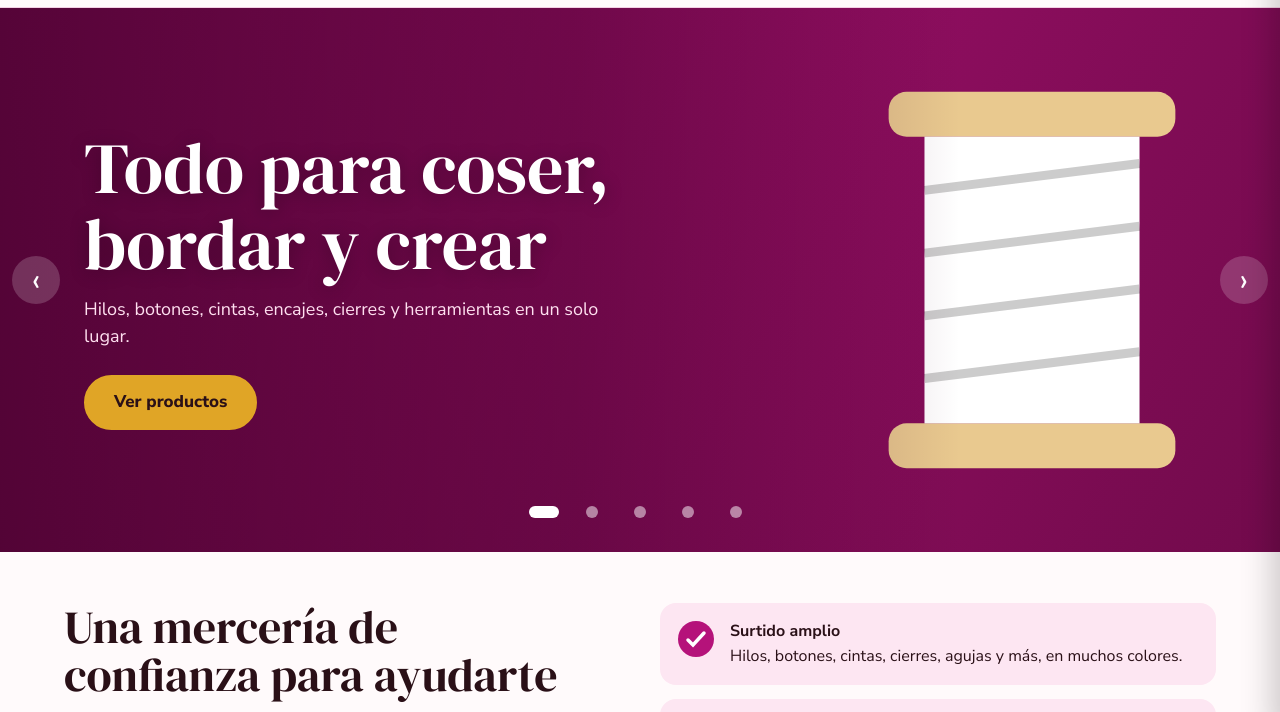
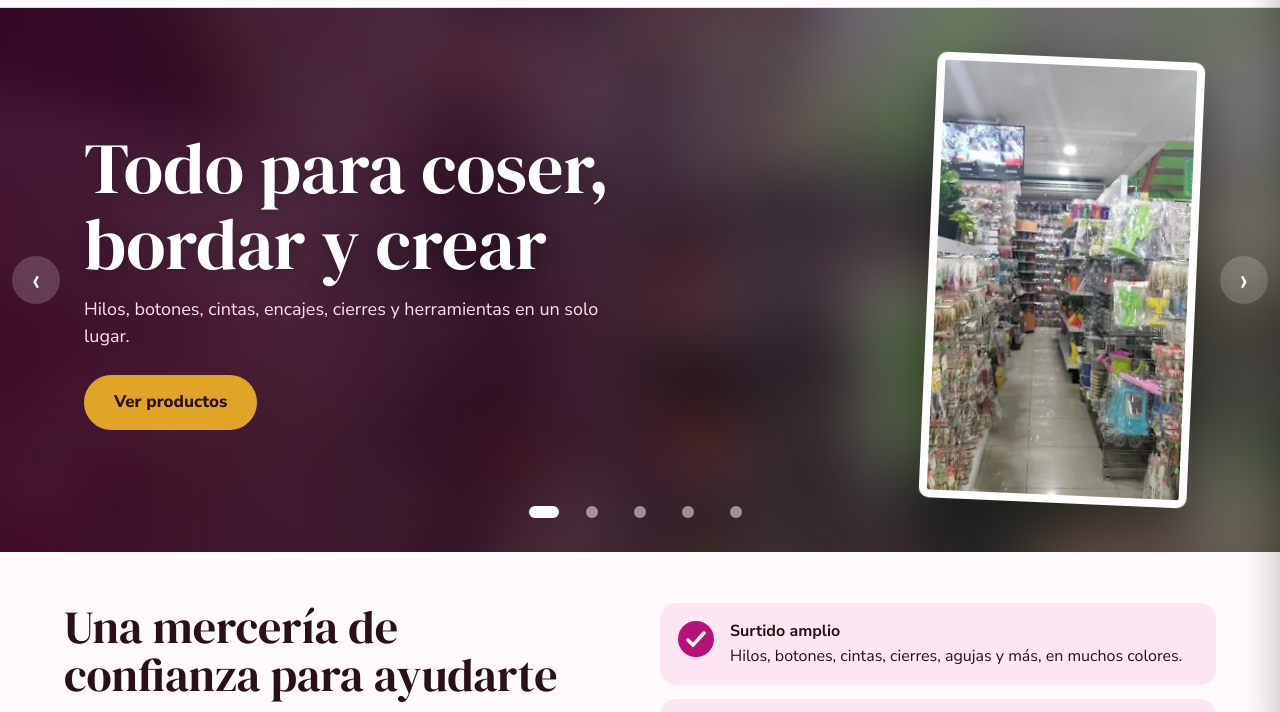
Before and after one commit to faregosoftware/mercerialareynawebpage, a plain HTML site: page index.html in a window 1280 px wide. Shown: the part 65-777 px from the top of the page. Drawn offline with Linux system fonts and the light colour scheme.

Commit message:
Fotos reales de la tienda en el carrusel de la portada
- tienda.jpg, cintas.jpg y cuentas.jpg en la carpeta fotos/
- Foto enmarcada con acercamiento lento y la misma foto difuminada de fondo
- Nueva diapositiva de cuentas para bisutería

Co-Authored-By: Claude Opus 5.5 <noreply@anthropic.com>
Claude-Session: https://claude.ai/code/session_012Fabfr48DPB5oYA7VywSHp

```diff
--- a/index.html
+++ b/index.html
@@ -52,7 +52,12 @@ nav a:hover{background:var(--blush)}
 .slide.on{opacity:1;visibility:visible}
 .bg{position:absolute;inset:0;transform:scale(1);transition:transform 7s linear}
 .slide.on .bg{transform:scale(1.12)}
-.bg img{position:absolute;inset:0;width:100%;height:100%;object-fit:cover}
+.bg .blur{position:absolute;inset:-40px;width:calc(100% + 80px);height:calc(100% + 80px);object-fit:cover;filter:blur(28px) brightness(.55) saturate(1.2)}
+.frame{position:absolute;z-index:2;right:max(6vw,84px);top:50%;height:82%;aspect-ratio:9/15;transform:translateY(-50%) rotate(2.5deg);border:8px solid #fff;border-radius:10px;overflow:hidden;box-shadow:0 24px 50px rgba(0,0,0,.45);background:#fff}
+.frame img{width:100%;height:100%;object-fit:cover;transform:scale(1);transition:transform 7s linear}
+.slide.on .frame img{transform:scale(1.14)}
+.slide.on .frame{animation:pop .9s both}
+@keyframes pop{from{opacity:0;transform:translateY(-44%) rotate(6deg)}}
 .art{position:absolute;right:7%;top:50%;width:min(34%,400px);height:auto;transform:translateY(-50%)}
 .shade{position:absolute;inset:0;background:linear-gradient(90deg,rgba(60,0,38,.78) 0%,rgba(60,0,38,.45) 45%,rgba(60,0,38,0) 75%)}
 .copy{position:relative;z-index:2;height:100%;max-width:1240px;margin:0 auto;padding:0 max(5vw,64px);display:flex;flex-direction:column;justify-content:center;align-items:flex-start}
@@ -68,8 +73,8 @@ nav a:hover{background:var(--blush)}
 .dots button{width:44px;height:44px;border:0;background:none;display:grid;place-items:center;padding:0}
 .dots button::after{content:"";width:12px;height:12px;border-radius:999px;background:rgba(255,255,255,.5);transition:width .3s}
 .dots button[aria-current=true]::after{width:30px;background:#fff}
-@media(max-width:600px){.hero{height:560px}.art{width:78%;right:-8%;top:auto;bottom:40px;transform:none;opacity:.55}.copy{padding:0 22px 60px;justify-content:flex-start;padding-top:48px}.arr{display:none}.shade{background:linear-gradient(180deg,rgba(60,0,38,.7),rgba(60,0,38,.2) 70%)}}
-@media(prefers-reduced-motion:reduce){.slide.on .bg{transform:none}}
+@media(max-width:600px){.hero{height:580px}.frame{right:18px;top:auto;bottom:56px;height:46%;transform:rotate(2.5deg);border-width:6px}@keyframes pop{from{opacity:0;transform:translateY(6%) rotate(6deg)}}.art{width:78%;right:-8%;top:auto;bottom:40px;transform:none;opacity:.55}.copy{padding:0 22px 60px;justify-content:flex-start;padding-top:48px}.arr{display:none}.shade{background:linear-gradient(180deg,rgba(60,0,38,.7),rgba(60,0,38,.2) 70%)}}
+@media(prefers-reduced-motion:reduce){.slide.on .bg,.slide.on .frame img{transform:none}}
 .cta{display:flex;flex-wrap:wrap;gap:12px;margin-top:22px}
 /* nosotros */
 .about{display:grid;grid-template-columns:minmax(0,1fr) minmax(0,1fr);gap:40px;align-items:start}
@@ -275,16 +280,17 @@ const ICON={
 // Portada: cada diapositiva usa una foto de la carpeta "fotos/". Mientras falte, se ve un fondo ilustrado.
 const SL=[
  {f:'tienda.jpg',t:'Todo para coser, bordar y crear',d:'Hilos, botones, cintas, encajes, cierres y herramientas en un solo lugar.',b:'Ver productos',h:'#productos',i:'spool',k:'#fff',g:['#b5127a','#6e0a49']},
- {f:'hilos.jpg',t:'Hilos de todos los colores',d:'Para máquina, bordado y tejido. Pide el tuyo en línea o en la tienda.',b:'Comprar hilos',h:'#productos',c:'Hilos y estambres',i:'yarn',k:'#e0a526',g:['#8a0d5c','#b5127a']},
- {f:'botones.jpg',t:'Botones, cintas y encajes',d:'El detalle que le da vida a tu proyecto, en cientos de modelos.',b:'Ver catálogo',h:'#productos',c:'Botones',i:'button',k:'#fff',g:['#3f8f27','#2f6d1c']},
- {f:'equipo.jpg',t:'Te atiende nuestro equipo',d:'Te ayudamos a encontrar el color exacto y lo que necesitas para tu trabajo.',b:'Escríbenos por WhatsApp',wa:1,i:'scissors',k:'#fff',g:['#b5127a','#3f8f27']},
- {f:'mostrador.jpg',t:'Precios especiales al por mayor',d:'Para talleres, fábricas, escuelas y revendedores.',b:'Ver servicios',h:'#servicios',i:'tape',k:'#e0a526',g:['#6e0a49','#8a0d5c']}
+ {f:'cintas.jpg',t:'Cintas de todos los colores',d:'Lunares, rayas, zigzag y lisas, para lazos, regalos, decoración y manualidades.',b:'Ver cintas',h:'#productos',c:'Cintas y encajes',i:'ribbon',k:'#fff',g:['#8a0d5c','#b5127a']},
+ {f:'cuentas.jpg',t:'Cuentas para bisutería',d:'Hileras de cuentas en cristal y colores para collares, pulseras y aretes.',b:'Consultar por WhatsApp',wa:1,i:'button',k:'#fff',g:['#3f8f27','#2f6d1c']},
+ {t:'Te atiende nuestro equipo',d:'Te ayudamos a encontrar el color exacto y lo que necesitas para tu trabajo.',b:'Escríbenos por WhatsApp',wa:1,i:'scissors',k:'#fff',g:['#b5127a','#3f8f27']},
+ {t:'Precios especiales al por mayor',d:'Para talleres, fábricas, escuelas y revendedores.',b:'Ver servicios',h:'#servicios',i:'tape',k:'#e0a526',g:['#6e0a49','#8a0d5c']}
 ];
 $('#slides').innerHTML=SL.map((s,j)=>`<div class="slide" role="group" aria-roledescription="diapositiva" aria-label="${j+1} de ${SL.length}">
- <div class="bg" style="background:linear-gradient(120deg,${s.g[0]},${s.g[1]})"><svg class="art" viewBox="0 0 100 100" aria-hidden="true">${ICON[s.i](s.k)}</svg><img src="fotos/${esc(s.f)}" alt=""></div>
+ <div class="bg" style="background:linear-gradient(120deg,${s.g[0]},${s.g[1]})">${s.f?`<img class="blur" src="fotos/${esc(s.f)}" alt="">`:`<svg class="art" viewBox="0 0 100 100" aria-hidden="true">${ICON[s.i](s.k)}</svg>`}</div>
+ ${s.f?`<div class="frame"><img src="fotos/${esc(s.f)}" alt="${esc(s.t)}"></div>`:''}
  <div class="shade"></div>
  <div class="copy"><h${j?2:1}>${esc(s.t)}</h${j?2:1}><p>${esc(s.d)}</p><a class="btn" ${s.wa?'data-wa="1" target="_blank" rel="noopener" href="#"':`href="${s.h}"`} ${s.c?`data-go="${esc(s.c)}"`:''}>${esc(s.b)}</a></div></div>`).join('');
-for(const im of document.querySelectorAll('#slides img')){im.addEventListener('error',()=>im.remove());if(im.complete&&!im.naturalWidth)im.remove()}
+for(const im of document.querySelectorAll('#slides img')){const gone=()=>{(im.closest('.frame')||im).remove()};im.addEventListener('error',gone);if(im.complete&&!im.naturalWidth)gone()}
 $('#dots').innerHTML=SL.map((s,j)=>`<button data-dot="${j}" aria-label="Ir a la diapositiva ${j+1}"></button>`).join('');
 const slides=[...document.querySelectorAll('.slide')],dots=[...document.querySelectorAll('#dots button')];
 let cur=0,timer=null;const still=matchMedia('(prefers-reduced-motion: reduce)').matches;
```
Also changed, not shown: fotos/cintas.jpg (added), fotos/cuentas.jpg (added), fotos/tienda.jpg (added).
